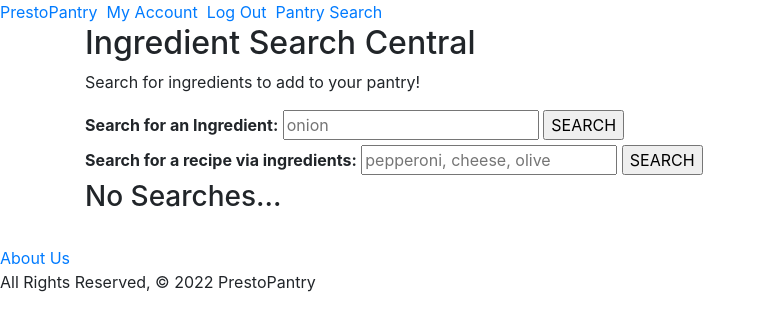
After one commit to dmill166/PrestoPantry, a Django app: page /pantry/ in a window 1280 px wide. The commit adds this page. Shown: the top 331 px of the page, without its empty margins (0-765 px from the left). Run offline with Django 4.2, Linux system fonts and the light colour scheme; the visitor is signed in with stand-in values (Sample User, id 1); some libraries are stand-ins or nearby versions.

Commit message:
creates pantry search page

```diff
--- /dev/null
+++ b/prestopantry_app/backends/spoonacular_api.py
@@ -0,0 +1,99 @@
+from django.conf import settings
+import requests
+
+SPOON_API = settings.SPOON_API_KEY
+
+headers = {
+    'content-type': "application/json",
+    'x-rapidapi-host': "spoonacular-recipe-food-nutrition-v1.p.rapidapi.com",
+    'x-rapidapi-key': SPOON_API
+    }
+
+url1 = "https://spoonacular-recipe-food-nutrition-v1.p.rapidapi.com/food/ingredients/map"
+url2 = "https://spoonacular-recipe-food-nutrition-v1.p.rapidapi.com/recipes/findByIngredients"
+
+
+class JsonScraper():
+
+    def ingredient_request(request, data):
+        response = requests.request(request, url1, data=str(data), headers=headers)
+        return response
+
+    def recipe_request(request, params):
+        response = requests.request(request, url2, params=params, headers=headers)
+        return response
+
+
+
+    def harvest_ingredients(json_file):
+        ingredient_name = json_file[0]['originalName']
+        image = json_file[0]['ingredientImage']
+        products = json_file[0]['products']
+
+        ingredient_tup = ()
+        ingredient_arr = []
+
+        for product in products:
+          name = product['title']
+          id = product['id']
+          upc = product['upc']
+          ingredient_tup =(name, id, upc)
+          ingredient_arr.append(ingredient_tup)
+
+        ingredient_payload = {
+            'ingredient_name': ingredient_name ,
+            'image': image,
+            'ingredient_info': ingredient_arr,
+            }
+
+        return ingredient_payload
+
+    def harvest_recipe_per_ingredients(json_file):
+
+        payload = []
+
+        for dic in json_file:
+            missed_tup = ()
+            miss_arr = []
+            used_tup = ()
+            used_arr = []
+            unused_tup = ()
+            unused_arr = []
+            payload_tup = ()
+
+            id = dic['id']
+            recipe_title = dic['title']
+            image = dic['image']
+            missed_ingredients = dic['missedIngredients']
+            used_ingredients = dic['usedIngredients']
+            unused_ingredients = dic['unusedIngredients']
+
+            for missed in missed_ingredients:
+                miss_id = missed['id']
+                miss_ing = missed['name']
+                miss_ing_image = missed['image']
+                missed_tup = (miss_id, miss_ing, miss_ing_image)
+                miss_arr.append(missed_tup)
+
+            for used in used_ingredients:
+                used_id = used['id'] # used.0
+                used_ing = used['name'] # used.6
+                used_ing_image = used['image'] # used.10
+                used_tup = (used_id, used_ing, used_ing_image)
+                used_arr.append(used_tup)
+
+            for unused in unused_ingredients:
+                unused_id = unused['id']
+                unused_ing = unused['name']
+                unused_ing_image = unused['image']
+                unused_tup = (unused_id, unused_ing, unused_ing_image)
+                unused_arr.append(unused_tup)
+
+            payload_tup = ((id, recipe_title, image, miss_arr, used_arr, unused_arr))
+            payload.append(payload_tup)
+
+        recipe_payload = {
+          'recipe': payload,
+        }
+
+        return recipe_payload
--- a/prestopantry_app/templates/base.html
+++ b/prestopantry_app/templates/base.html
@@ -25,6 +25,7 @@
             {% if request.user.is_authenticated %}
               <a href="{% url 'account' %}">My Account</a>&nbsp;
               <a href="{% url 'logout' %}">Log Out</a>&nbsp;
+              <a href="{% url 'pantry' %}">Pantry Search</a>&nbsp;
             {% else %}
               <a href="{% url 'signup' %}">Sign Up</a>&nbsp;
               <a href="{% url 'login' %}">Login</a>&nbsp;
--- /dev/null
+++ b/prestopantry_app/templates/pantry_page.html
@@ -0,0 +1,78 @@
+{% extends 'base.html' %}
+{% block content %}
+{% load static %}
+<h2>Ingredient Search Central</h2>
+<section class="pantry">
+ <p>Search for ingredients to add to your pantry!</p>
+
+
+<form action = "{% url 'pantry' %}" method = "post">
+    {% csrf_token %}
+    <label for="ingredient_field"> <b>Search for an Ingredient:</b> </label>
+    <input id="ingredient_field" type="text" placeholder="onion" name="ingredient_name">
+    <!-- <label for="serving_size_field">Serving Size: </label>
+    <input id="serving_size_field" type="text" name="serving_size"> -->
+    <input type="submit" value="SEARCH" name="ingredient_button">
+</form>
+
+
+<form action = "{% url 'pantry' %}" method = "post">
+    {% csrf_token %}
+    <label for="ingredient_name"> <b>Search for a recipe via ingredients:</b> </label>
+    <input id="ingredients" type="text" placeholder="pepperoni, cheese, olive" name="ingredients">
+    <input type="submit" value="SEARCH" name="ingredient_per_recipe_button">
+</form>
+
+
+{% if context %}
+
+    <h3>{{context.ingredient_name}}</h3>
+    <h5>Image: {{ context.image }}</h5>
+
+    {% for item in context.ingredient_info %}
+        <li> <b>Ingredient:</b> {{item.0}} |&nbsp;&nbsp;| <b>Id:</b> {{item.1}} <b>Upc:</b> {{item.2}}</li>
+    {% endfor %}
+
+
+{% elif recipe_context %}
+
+    {% for item in recipe_context.recipe  %}
+        <h5><b>-------------Recipe Info-------------</b></h5>
+        <li>Recipe Name: {{item.1}}</li>
+        <li>Recipe Id: {{item.0}}</li>
+        <img src="{{item.2}}" alt="">
+
+
+            <h5><b>Missing Ingredients</b></h5>
+            {% for element in item.3 %}
+            <li>Missing Ingredient Id: {{element.0}} Missing Ingredient: {{ element.1}}</li>
+            <img src="{{element.2}}" alt="">
+            {% empty %}
+            <li>No Missing Ingredients</li>
+            {% endfor %}
+
+            <h5><b>Used Ingredients</b></h5>
+            {% for element in item.4  %}
+            <li>Used Ingredient Id: {{element.0}} Used Ingredient: {{ element.1}}</li>
+            <img src="{{element.2}}" alt="">
+            {% empty %}
+            <li>No Used Ingredients</li>
+            {% endfor %}
+
+            <h5><b>Unused Ingredients</b></h5>
+            {% for element in item.5  %}
+            <li>Unused Ingredient Id: {{element.0}} Unused Ingredient: {{ element.1}}</li>
+            <img src="{{element.2}}" alt="">
+            {% empty %}
+            <li>No Unused Ingredients</li>
+            {% endfor %}
+
+    {% endfor %}
+
+{% else %}
+<h3>No Searches...</h3>
+{% endif %}
+
+</section>
+
+{% endblock %}
--- a/prestopantry_app/urls.py
+++ b/prestopantry_app/urls.py
@@ -3,7 +3,7 @@ from unicodedata import name
 from django.urls import path
 
 from .views.account_views import login, signup, edit_account
-from .views import main_views
+from .views import main_views, pantry_views
 
 urlpatterns = [
     path('', main_views.community, name='home'),
@@ -13,4 +13,6 @@ urlpatterns = [
     path('account/', edit_account, name='account'),
     path('logout/', main_views.logout_view, name='logout'),
     path('about/', main_views.about, name='about'),
+    path('pantry/', pantry_views.search_by_ingredient, name='pantry'),
+
 ]
--- /dev/null
+++ b/prestopantry_app/views/pantry_views.py
@@ -0,0 +1,36 @@
+from prestopantry_app.backends.spoonacular_api import JsonScraper
+from django.contrib.auth.decorators import login_required
+from django.shortcuts import render
+
+@login_required(login_url='login')
+def search_by_ingredient(request):
+      if request.method == 'POST' and 'ingredient_button' in request.POST:
+
+        payload = {
+          'ingredients': [request.POST['ingredient_name']],
+          'servings': 1
+          }
+
+        response = JsonScraper.ingredient_request("POST", data=str(payload))
+        ingredient_json = response.json()
+        context = JsonScraper.harvest_ingredients(ingredient_json)
+
+        return render(request, 'pantry_page.html', {'context': context})
+
+      if request.method == 'POST' and 'ingredient_per_recipe_button' in request.POST:
+
+        # Whether to maximize used ingredients ranking:1 or minimize missing ingredients ranking:2 first.
+        payload = {
+          'ingredients':[request.POST['ingredients']],
+          'number':5,
+          'ignorePantry':'false',
+          'ranking':1
+          }
+
+        response = JsonScraper.recipe_request("GET", params=payload)
+        recipe_json = response.json()
+        context = JsonScraper.harvest_recipe_per_ingredients(recipe_json)
+
+        return render(request, 'pantry_page.html', {'recipe_context': context})
+      else:
+        return render(request, 'pantry_page.html', {})
--- a/prestopantry_project/settings.py
+++ b/prestopantry_project/settings.py
@@ -27,7 +27,7 @@ BASE_DIR = Path(__file__).resolve().parent.parent
 
 # SECURITY WARNING: keep the secret key used in production secret!
 SECRET_KEY = os.environ["DJANGO_SECRET_KEY"]
-
+SPOON_API_KEY = os.environ["SPOON_API_KEY"]
 
 
 # SECURITY WARNING: don't run with debug turned on in production!
```
